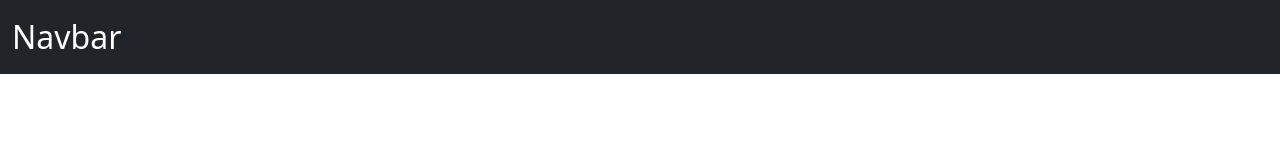
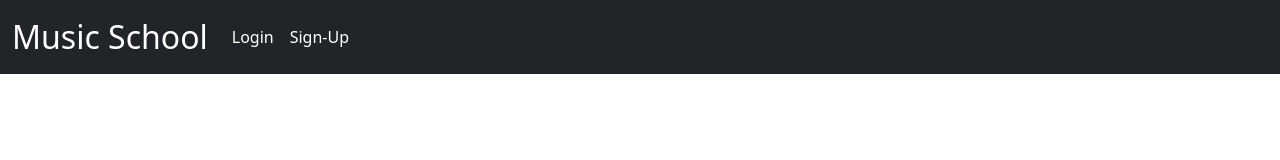
Before and after one commit to Randis-2005/music-school, a plain HTML site: page index.html in a window 1280 px wide. Drawn offline with Linux system fonts and the light colour scheme; files whose address does not match are found by name.

Commit message:
header section

```diff
--- a/css/styles.css
+++ b/css/styles.css
@@ -1,3 +1,3 @@
 .navbar-brand {
-    font-size: 2.5vw;
+    font-size: 2em;
 }
--- a/index.html
+++ b/index.html
@@ -12,13 +12,27 @@
 
 <nav class="navbar navbar-expand-lg navbar-dark bg-dark">
   <div class="container-fluid">
-    <a href="#" class="navbar-brand">Navbar</a>
+    <a href="#" class="navbar-brand">Music School</a>
 
-    <button class="btn navbar-toggler">
+    <button class="navbar-toggler" type="button" data-bs-toggle="collapse" data-bs-target="#navList" aria-controls="navbarToggleExternalContent" aria-expanded="false" aria-label="Toggle navigation">
       <span class="navbar-toggler-icon"></span>
     </button>
+
+    <div class="collapse navbar-collapse" id="navList">
+      <ul class="navbar-nav me-auto mb-2 mb-lg-0">
+        <li class="nav-item">
+          <a class="nav-link active" aria-current="page" href="#">Login</a>
+        </li>
+        <li class="nav-item">
+          <a class="nav-link active" aria-current="page" href="#">Sign-Up</a>
+        </li>
+      </ul>
+    </div>
   </div>
+
 </nav>
+
+
 
 
 <script src="bootstrap.bundle.min.js"></script>
```
